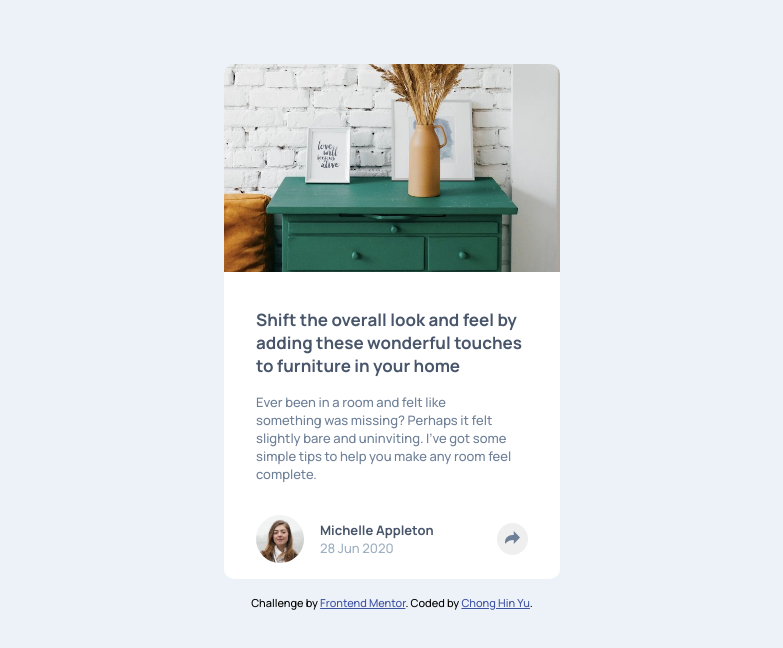
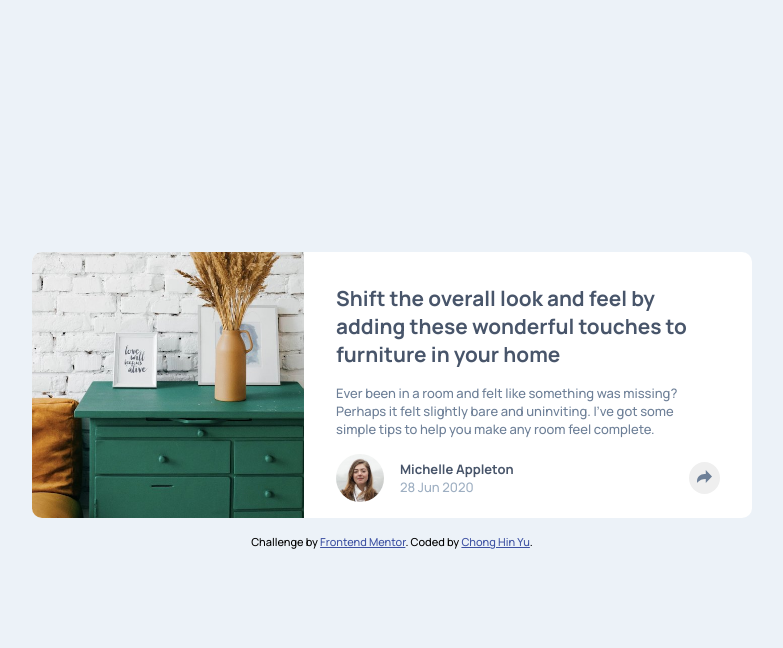
Before and after one commit to Hin274/article-preview-component-master, a plain HTML site: page index.html in a window 1536 px wide. Shown: the whole page, without its empty margins (376-1159 px from the left). Drawn offline with Linux system fonts and the light colour scheme.

Commit message:
Added desktop responsiveness

```diff
--- a/css/styles.css
+++ b/css/styles.css
@@ -8,25 +8,32 @@
 
 body {
   background-color: hsl(210, 46%, 95%);
-  margin: 4rem 0;
   font-family: 'Manrope', sans-serif;
   font-size: 13px;
 }
 
 .center {
+  height: 100vh;
   display: flex;
   align-items: center;
   justify-content: center;
+  flex-wrap: wrap;
+  padding: 0 1.3rem;
   flex-direction: column;
 }
 
 .container {
   background-color: hsl(0, 0%, 100%);
   border-radius: 10px;
-  width: 21rem;
+  min-width: 16rem;
+  max-width: 30rem;
 }
 
-.img-header {
+.img-box {
+  width: 100%;
+}
+
+.article-img {
   width: 100%;
   object-fit: cover;
   border-radius: 10px 10px 0px 0px;
@@ -35,18 +42,23 @@ body {
 }
 
 .content {
-  padding: 1rem 2rem;
+  padding: 2rem 0rem 1rem 0rem;
+}
+
+.content-box {
+  padding: 0rem 2rem;
 }
 
 .content h1 {
-  font-size: 17px;
-  padding: 1rem 0;
+  font-size: 1rem;
+  padding-bottom: 1rem;
 }
 
 .byline {
-  padding: 1rem 2rem;
+  padding: 1rem 0rem;
   display: flex;
   align-items: center;
+  gap: 1rem;
 }
 
 .profile-pic {
@@ -55,7 +67,6 @@ body {
 }
 
 .byline div {
-  margin-left: 1rem;
   flex-basis: 100%;
 }
 
@@ -69,7 +80,7 @@ address {
 p {
   color: hsl(214, 17%, 51%);
   font-weight: 500;
-  width: 16rem;
+  padding-right: 0.8rem;
 }
 time {
   color: hsl(212, 23%, 69%);
@@ -79,7 +90,6 @@ button {
   border-style: none;
   border-radius: 50%;
   padding: 0.5rem;
-  margin-left: 3rem;
   cursor: pointer;
 }
 
@@ -95,3 +105,25 @@ button {
 footer {
   margin-top: 1rem;
 }
+
+@media (min-width: 1339px) {
+  .container {
+    display: flex;
+    max-width: 45rem;
+  }
+
+  .content h1 {
+    font-size: 1.3rem;
+  }
+
+  .article-img {
+    height: auto;
+    width: 17rem;
+    object-position: left;
+    border-radius: 10px 0 0 10px;
+  }
+
+  .byline {
+    padding: 0rem 0rem 1rem 0rem;
+  }
+}
--- a/index.html
+++ b/index.html
@@ -15,7 +15,10 @@
 <body class="center">
 
   <article class="container">
-    <img class="img-header" src="./images/drawers.jpg">
+
+    <img class="article-img" src="./images/drawers.jpg">
+
+    <div class="content-box">
       <div class="content">
         <h1>
           Shift the overall look and feel by adding these wonderful
@@ -36,6 +39,7 @@
         </div>
         <button aria-label="Share"><img src="./images/icon-share.svg" alt="share"></button>
       </div>
+    </div>
   </article>
   <footer class="attribution">
     Challenge by <a href="https://www.frontendmentor.io?ref=challenge" target="_blank">Frontend Mentor</a>.
```
Lines whose indentation alone changed are shown as unchanged.
